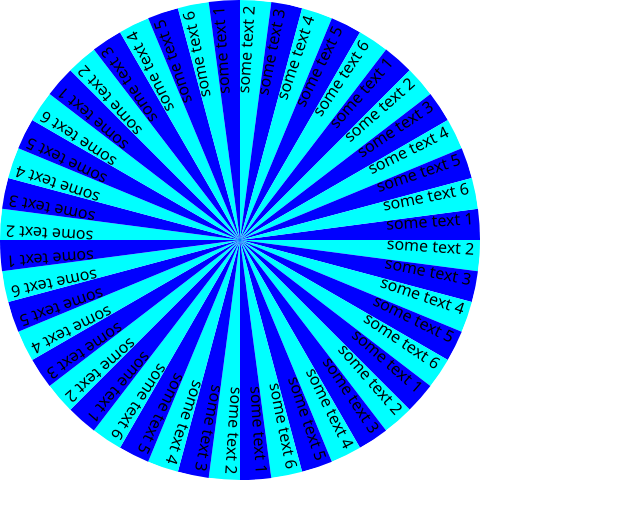
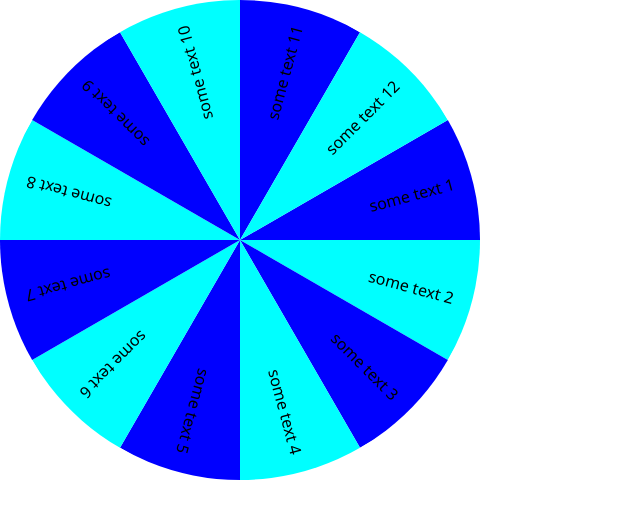
Before and after one commit to vanjuxin-dju/randomiser, a React app: page / in a window 1280 px wide. Shown: the top 518 px of the page, without its empty margins (0-640 px from the left). Built offline with nearby package versions, Linux system fonts and the light colour scheme.

Commit message:
added sound, improved logic of randomiser

```diff
--- a/src/Randomiser.tsx
+++ b/src/Randomiser.tsx
@@ -9,69 +9,34 @@ function Randomiser(): React.JSX.Element {
 		"some text 4",
 		"some text 5",
 		"some text 6",
-		"some text 1",
-		"some text 2",
-		"some text 3",
-		"some text 4",
-		"some text 5",
-		"some text 6",
-		"some text 1",
-		"some text 2",
-		"some text 3",
-		"some text 4",
-		"some text 5",
-		"some text 6",
-		"some text 1",
-		"some text 2",
-		"some text 3",
-		"some text 4",
-		"some text 5",
-		"some text 6",
-		"some text 1",
-		"some text 2",
-		"some text 3",
-		"some text 4",
-		"some text 5",
-		"some text 6",
-		"some text 1",
-		"some text 2",
-		"some text 3",
-		"some text 4",
-		"some text 5",
-		"some text 6",
-		"some text 1",
-		"some text 2",
-		"some text 3",
-		"some text 4",
-		"some text 5",
-		"some text 6",
-		"some text 1",
-		"some text 2",
-		"some text 3",
-		"some text 4",
-		"some text 5",
-		"some text 6",
+		"some text 7",
+		"some text 8",
+		"some text 9",
+		"some text 10",
+		"some text 11",
+		"some text 12",
 	];
 
 	let wheelTurning = false;
 
-	const angle = 360 / listOfOptions.length;
+	const sectorAngle = 360 / listOfOptions.length;
+	let currentAngle = 0;
 
 	let styles = `
 	.randomiser .sector::before {
-	  transform: rotate(${180 - angle}deg);
+	  transform: rotate(${180 - sectorAngle}deg);
 	}
 	.randomiser .sector .text {
-	  transform: rotate(-${angle / 2}deg);
-	  right: ${angle / 10}vmin;
-	  bottom: ${angle * 0.14}vmin;
+	  transform: rotate(-${sectorAngle / 2}deg);
+	  right: ${sectorAngle / 10}vmin;
+	  bottom: ${sectorAngle * 0.14}vmin;
 	}
 	`;
 
 	for (let i = 1; i < listOfOptions.length; i++) {
 		styles += `
 		.randomiser .sector:nth-child(${i + 1}) {
-          transform: rotate(${angle * i}deg);
+          transform: rotate(${sectorAngle * i}deg);
         }
 		`;
 	}
@@ -85,15 +50,19 @@ function Randomiser(): React.JSX.Element {
 			return;
 		}
 
-		let initialSpeed = 270 * Math.random();
+		const seed = 0.5 + Math.random() * 0.5;
+		const initialSpeed = 180 * seed;
 		let currentSpeedPerStep = initialSpeed / 20;
-		let currentElement = event.currentTarget;
-		let currentAngle = 0;
+		const currentElement = event.currentTarget;
+		const audioElement = currentElement.querySelector("audio");
+
 		wheelTurning = true;
+
+		audioElement.play();
 
 		setTimeout(function step() {
 			currentAngle += currentSpeedPerStep;
-			currentSpeedPerStep -= 0.01;
+			currentSpeedPerStep -= 0.02;
 
 			if (currentAngle >= 360) {
 				currentAngle -= 360;
@@ -105,6 +74,8 @@ function Randomiser(): React.JSX.Element {
 				setTimeout(step, 20);
 			} else {
 				wheelTurning = false;
+				audioElement.pause();
+				audioElement.currentTime = 0;
 			}
 
 		}, 20);
@@ -113,6 +84,7 @@ function Randomiser(): React.JSX.Element {
 	return <div className="randomiser" onClick={turnTheWheel}>
 		{sectors}
 		<style>{styles}</style>
+		<audio src="/baraban_superigri.mp3"></audio>
 	</div>;
 }
 
```
Also changed, not shown: 1 other file (tests, documents, lock files or other folders).
